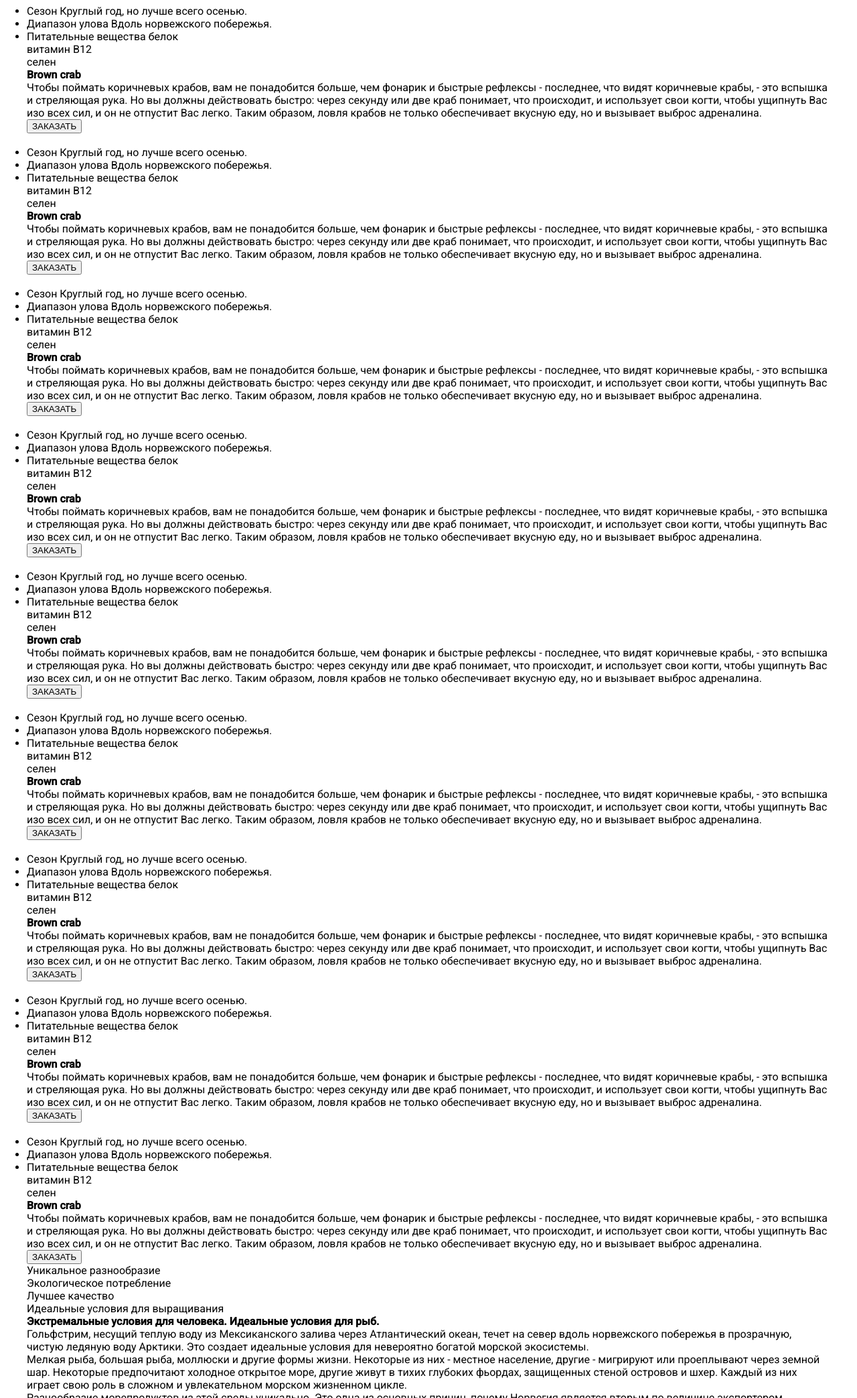
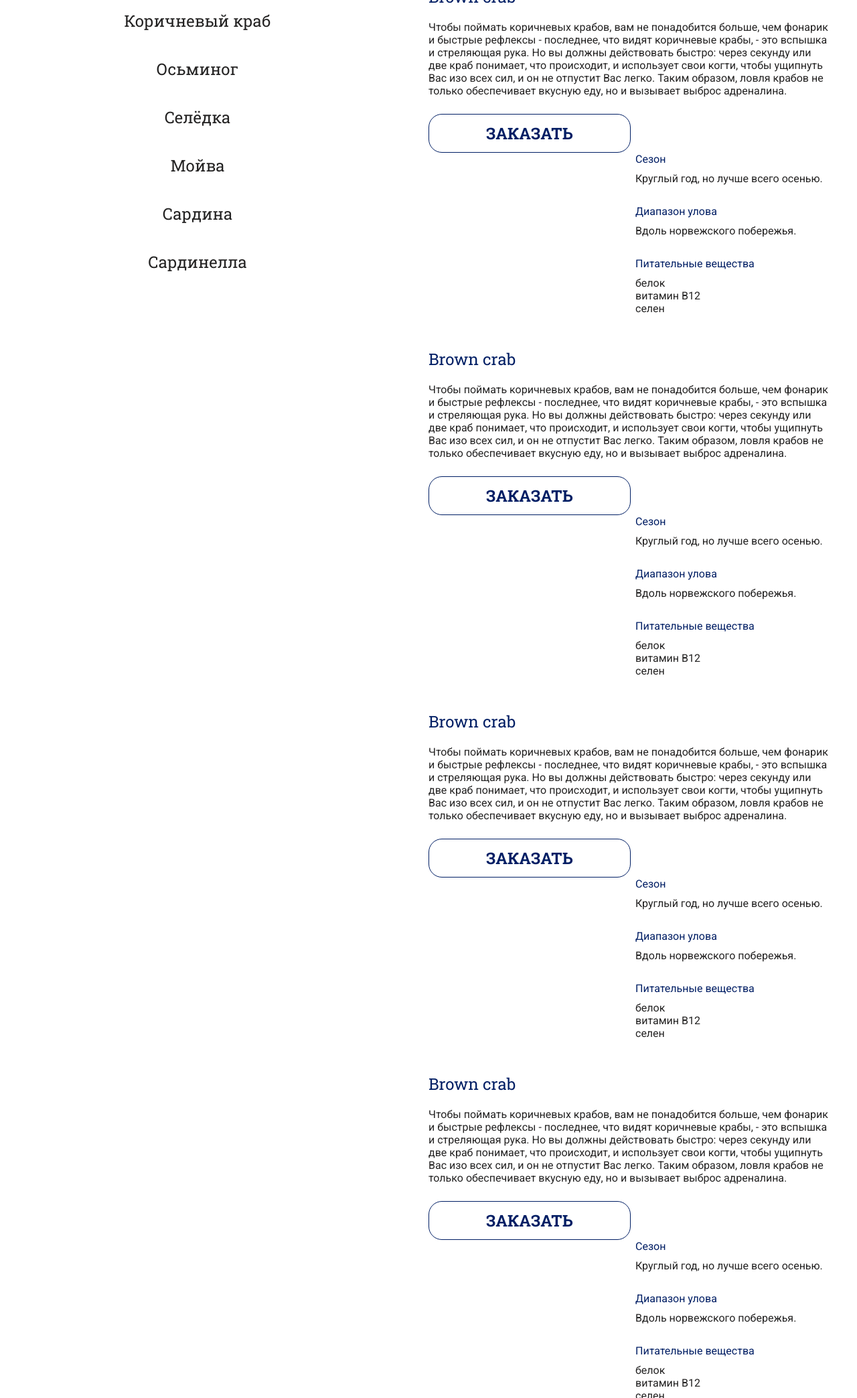
Before and after one commit to kovalenkoviktor2012/start, a plain HTML site: page index.html in a window 1280 px wide. Shown: the part 1344-3431 px from the top of the page at 67% size. Drawn offline with nearby package versions, Linux system fonts and the light colour scheme.

Commit message:
style commit

```diff
--- a/css/style.css
+++ b/css/style.css
@@ -14,6 +14,7 @@ body{
     font-family: 400;
     font-weight: 16px;
     line-height: 19px;
+    color: rgba(35, 34, 34, 1);
 
 }
 
@@ -172,3 +173,137 @@ body{
 .header__content-link--active{
     font-weight: 700;
 }
+
+.product{
+    padding-top: 100px;
+}
+
+.product__inner{
+    display: flex;
+    justify-content: space-between;
+}
+
+.product__name{
+    width: 510px;
+    text-align: center;
+    padding-top: 40px;
+}
+.product__name-item{
+    font-family: 'Roboto Slab', serif;
+    font-size: 24px;
+    line-height: 32px;
+    font-weight: 400;
+    cursor: pointer;
+}
+
+.product__name-item.slick-current{
+    font-weight: 700;
+    font-size: 36px;
+    color: rgba(0, 30, 100, 1);
+}
+
+.product__name-item + .product__name-item{
+    margin-top: 40px;
+}
+.product-prev{
+    position: absolute;
+    top: 0;
+    left: 50%;
+    transform: translateX(-50%);
+}
+
+.product-prev,
+.product-next{
+    border: none;
+    background-color: transparent;
+    padding: 0;
+    cursor: pointer;
+}
+.product__content{
+    width: 600px;
+}
+
+.product__content-box{
+    display: flex;
+    justify-content: space-between;
+}
+
+.product__content-img{
+    object-fit: cover;
+}
+
+.product__content-list{
+    width: 291px;
+    list-style: none;
+}
+
+.product__content-item{
+    margin-bottom: 30px;
+}
+
+.product__content-item span{
+    display: block;
+    margin-bottom: 10px;
+    color: #001E64;
+}
+
+.product__content-title{
+    font-family: 'Roboto Slab', serif;
+    padding-top: 20px;
+    font-weight: 400;
+    font-size: 24px;
+    line-height: 32px;
+    color: #001E64;
+    margin-bottom: 20px;
+}
+
+.product__content-text{
+    margin-bottom: 25px;
+}
+
+.product__content-btn{
+    font-family: 'Roboto Slab', serif;
+    font-size: 24px;
+    line-height: 32px;
+    font-weight: 700;
+    padding: 12px 85px;
+    background-color: transparent;
+    text-transform: uppercase;
+    border: 1px solid #001E64;
+    border-radius: 20px;
+    display: inline-block;
+    color: #001E64;
+    cursor: pointer;
+}
+
+.seafood-box{
+    background-image: url(../images/seafood-bg.jpg);
+    background-repeat: no-repeat;
+    background-size: cover;
+    background-position: top center;
+    padding: 290px 0 95px;
+    font-family: 'Roboto Slab', serif;
+    font-weight: 700;
+    font-size: 18px;
+    line-height: 24px;
+    color: #fff;
+
+}
+
+.seafood-box__items{
+    display: flex;
+    justify-content: space-around;
+}
+
+.seafood-box__item{
+    width: 180px;
+    min-height: 165px;
+    display: flex;
+    justify-content: center;
+    align-items: center;
+    text-align: center;
+    background-image: url(../images/seafood-decor.svg);
+    background-position: center;
+    background-size: cover;
+    background-repeat: no-repeat;
+}
```
